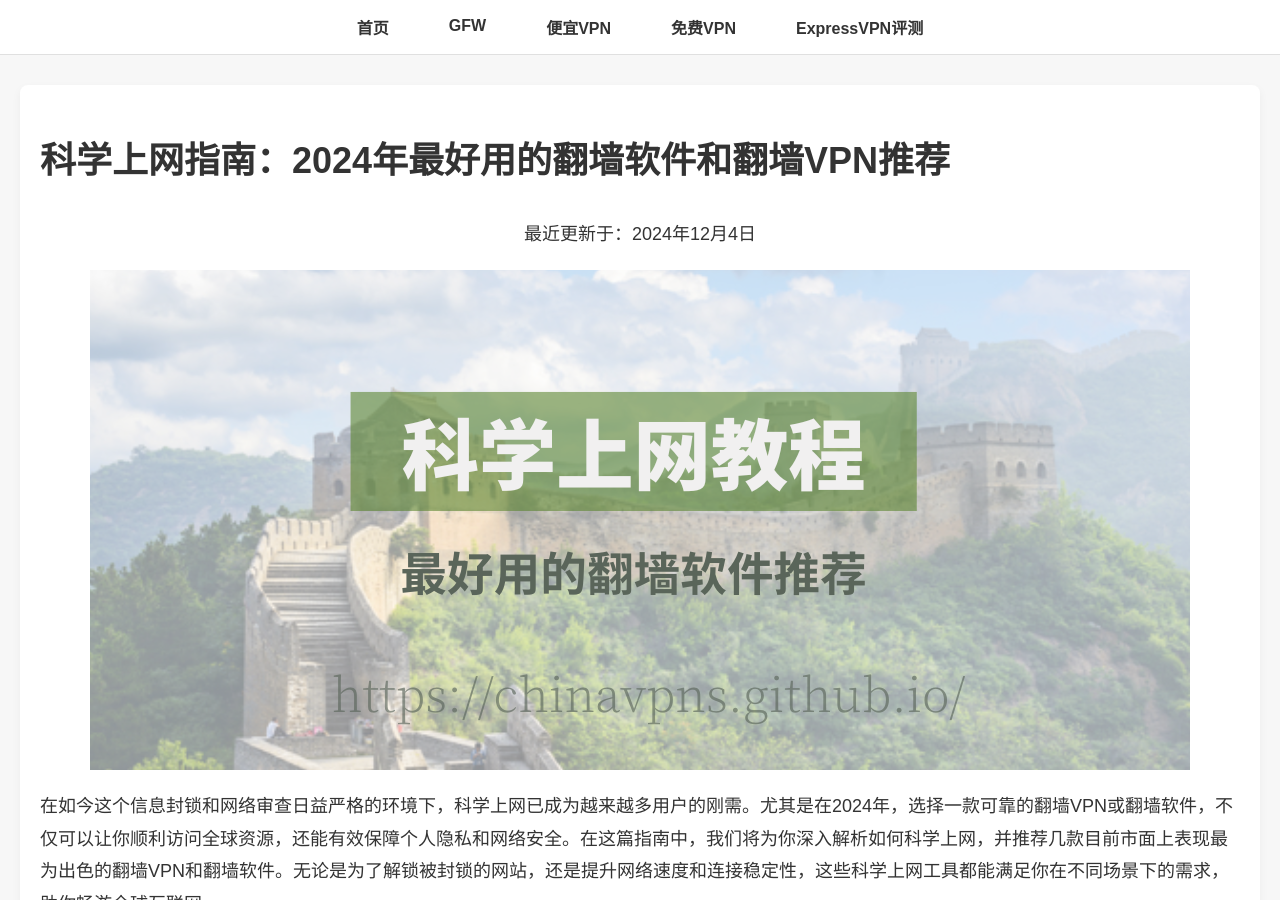
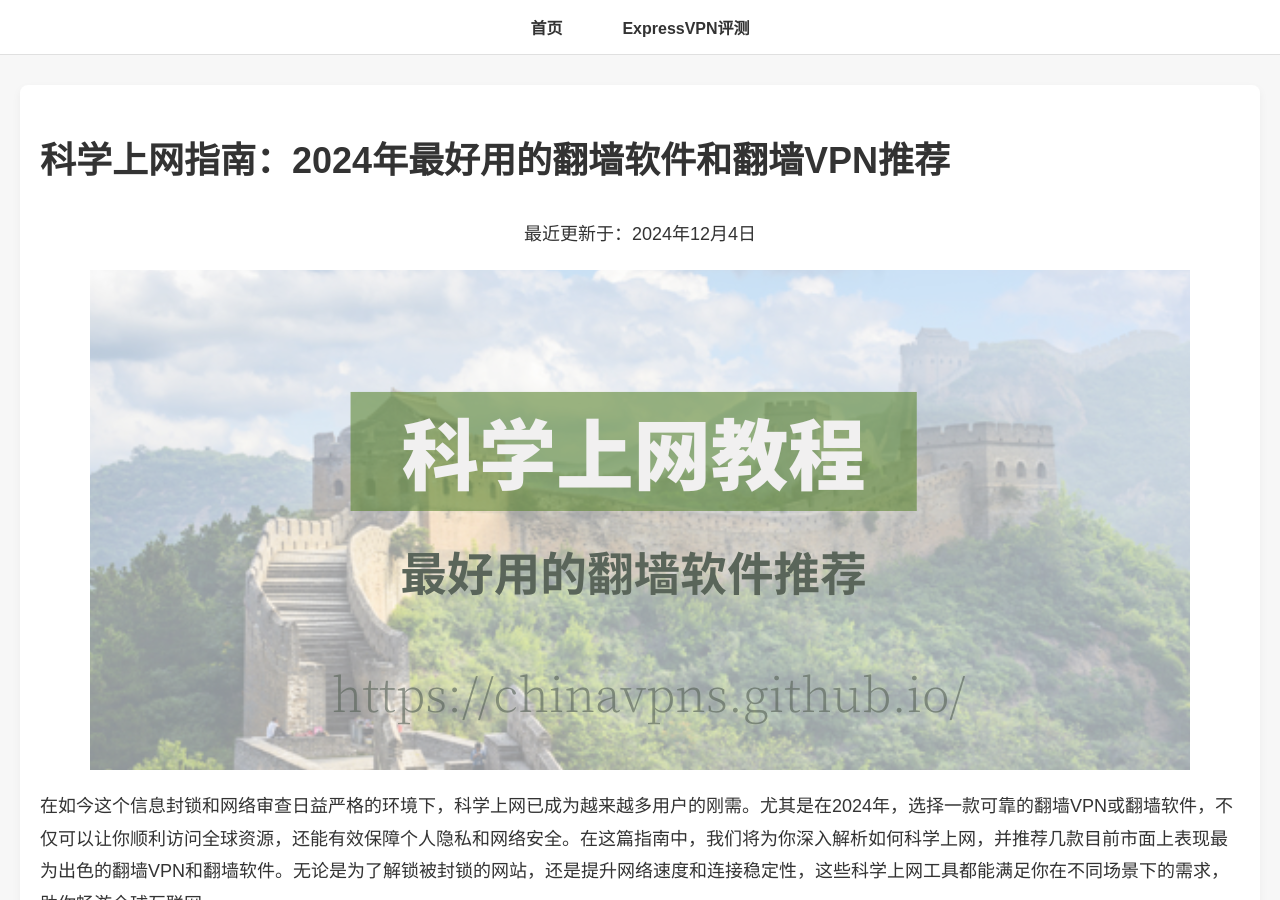
Before and after one commit to chinavpns/chinavpns.github.io, a Jekyll site: the page built from index.md, in a window 1280 px wide and 900 px high. Built offline with Jekyll 4.4.1, drawn with Linux system fonts in a browser that asks for light colours.

Commit message:
Update default.html

```diff
--- a/_layouts/default.html
+++ b/_layouts/default.html
@@ -11,9 +11,6 @@
         <nav>
             <ul class="nav">
                 <li><a href="{{ '/' | relative_url }}">首页</a></li>
-                <li><a href="{{ '/gfw/' | relative_url }}">GFW</a></li>
-                <li><a href="{{ '/cheap-vpn/' | relative_url }}">便宜VPN</a></li>
-                <li><a href="{{ '/free-vpn/' | relative_url }}">免费VPN</a></li>
                 <li><a href="{{ '/expressvpn/' | relative_url }}">ExpressVPN评测</a></li>
             </ul>
         </nav>
```
